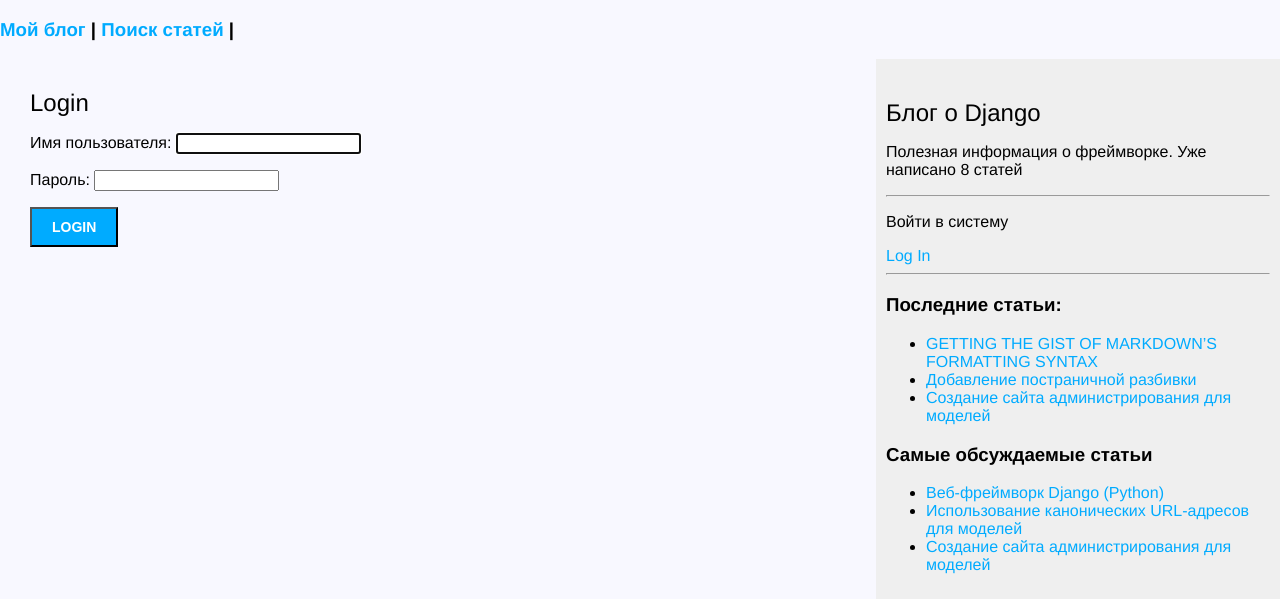
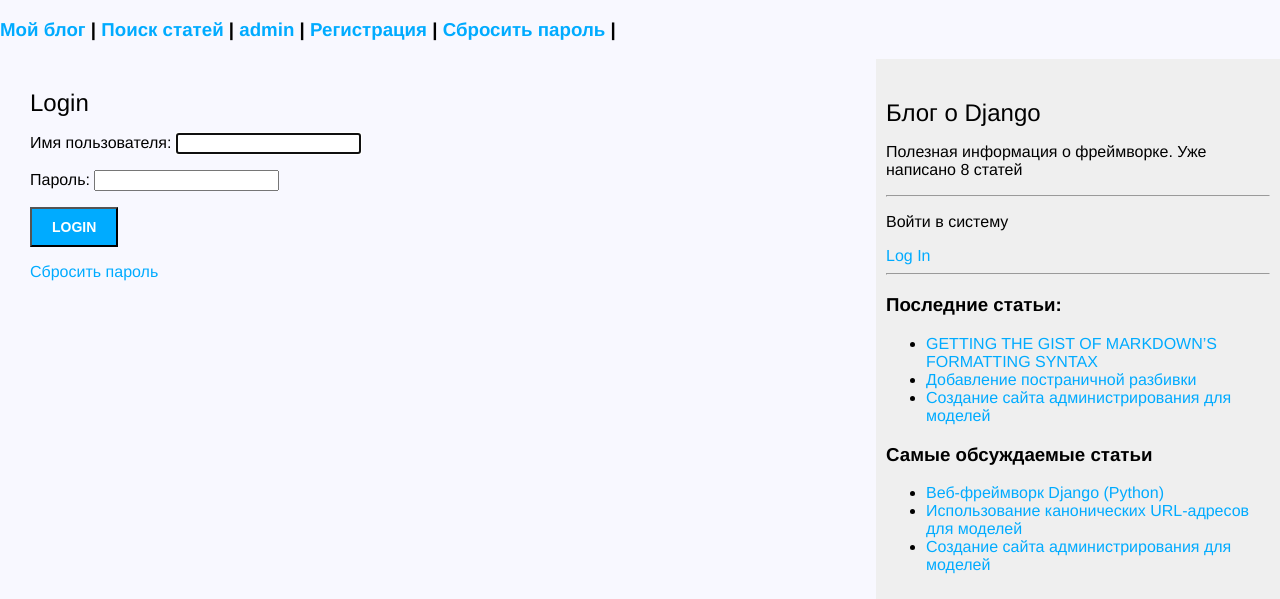
Before and after one commit to evgeniy-kulikov/mysite, a Django app: page /accounts/login/ in a window 1280 px wide. Shown: the top 599 px of the page. Run offline with Django 5.2, Linux system fonts and the light colour scheme; data comes from the database, SQL or seed files in the repository; parts of the project's set-up code (start-up, migrations or seed data) failed here and were passed over.

Commit message:
7.2 Использование системы аутентификации - 2

```diff
--- a/accounts/urls.py
+++ b/accounts/urls.py
@@ -9,7 +9,7 @@ urlpatterns = [
 ]
 
 # http://127.0.0.1:8000/accounts/logout/
-# http://127.0.0.1:8000/accounts/signup/
+# http://127.0.0.1:8000/accounts/signup/   # регистрация нового пользователя
 
 # название папки и файла - для встроенного auth приложение
 # http://127.0.0.1:8000/registration/login/
--- a/accounts/views.py
+++ b/accounts/views.py
@@ -7,9 +7,11 @@ from django.http import HttpResponseRedirect
 
 from django.contrib.auth import logout
 
+from .forms import SignUpForm
 
 class SignUpView(generic.CreateView):
-    form_class = UserCreationForm  # встроенный класс из auth.forms
+    # form_class = UserCreationForm  # встроенный класс из auth.forms
+    form_class = SignUpForm  # переопределили UserCreationForm из встроенного класса auth.forms
     success_url = reverse_lazy("login")  # Перенаправление на login-страницу при успешной регистрации
     template_name = "accounts/signup.html"
 
--- a/blog/templates/blog/base.html
+++ b/blog/templates/blog/base.html
@@ -12,6 +12,10 @@
     <h3>
         <a href="{% url 'blog:post_list' %}">Мой блог</a> |
         <a href="{% url 'blog:post_search' %}">Поиск статей</a> |
+{#        <a href="http://127.0.0.1:8000/admin/">admin</a> |#}
+        <a href="{% url 'admin:index' %}">admin</a> |
+        <a href="{% url 'accounts:signup' %}">Регистрация</a> |
+        <a href="{% url 'password_reset' %}">Сбросить пароль</a> |
     </h3>
 </div>
 <div id="content">
--- a/templates/registration/login.html
+++ b/templates/registration/login.html
@@ -7,4 +7,5 @@
         {% csrf_token %}
         <p><input type="submit" value="Login"></p>
     </form>
+    <a href="{% url 'password_reset' %}">Сбросить пароль</a>
 {% endblock %}
```
Also changed, not shown: accounts/forms.py (added, +12 -0 lines).
